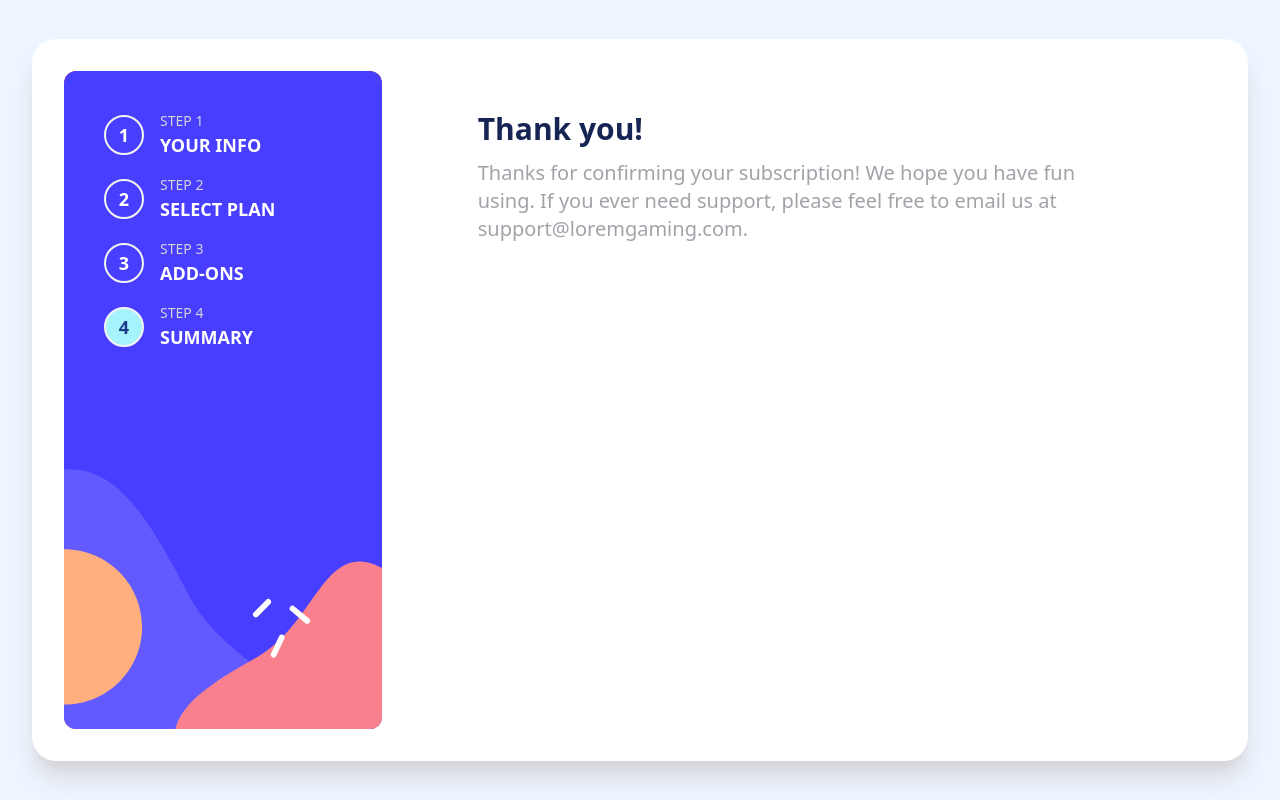
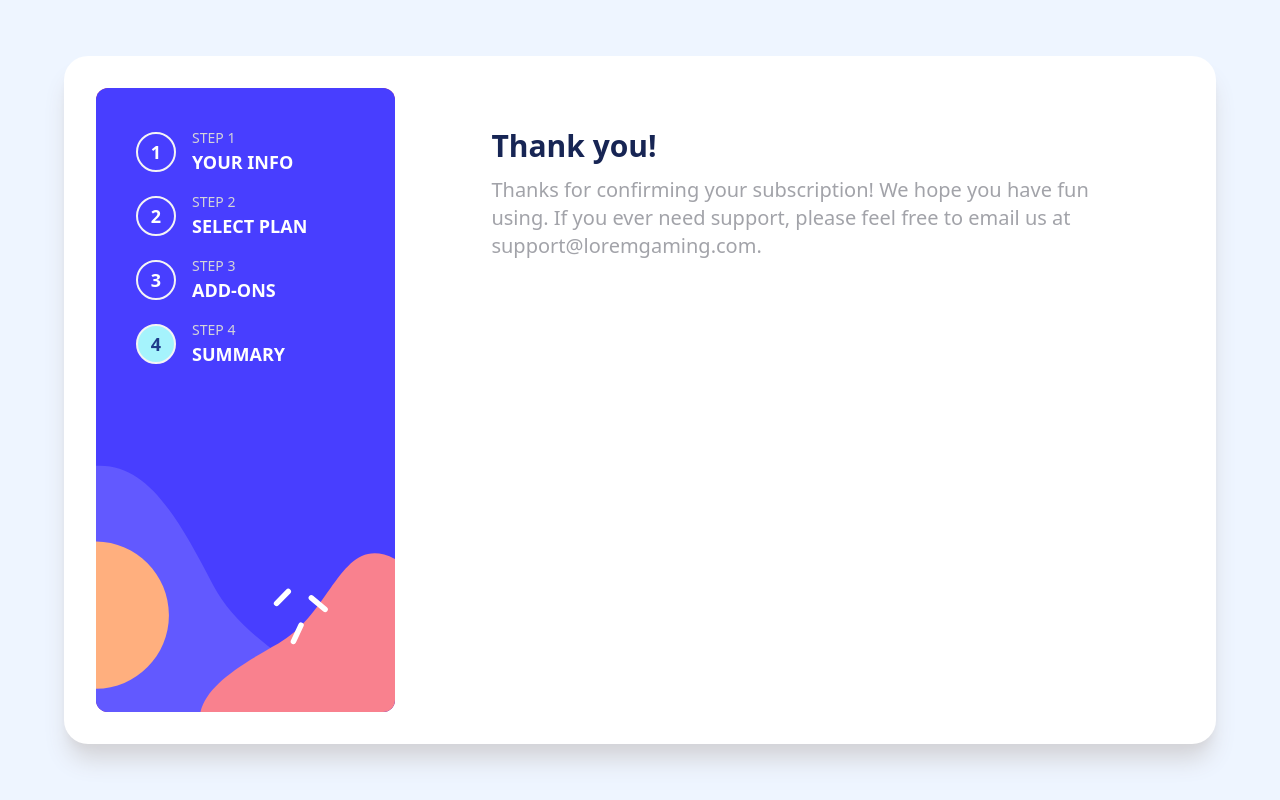
Before and after one commit to VicenteJ20/multi-step-form, a React (Vite) app: page /summary in a window 1280 px wide. Built offline with nearby package versions, Linux system fonts and the light colour scheme.

Commit message:
fix/se corrigen errores de tamaño de layout desktop

```diff
--- a/src/components/ButtonsFooter.tsx
+++ b/src/components/ButtonsFooter.tsx
@@ -21,8 +21,9 @@ const Buttons = () => {
     navigate(urlPath)
     dispatch(setActiveStep(currentStep.value + 1))
   }
+
   return (
-    <section className={`flex flex-row gap-4 ${currentStep.value === 1 ? 'justify-end' : 'justify-between'} text-md`}>
+    <section className={`flex-row gap-4 ${currentStep.value === 1 ? 'justify-end flex' : 'justify-between flex'} text-md`}>
       {
         currentStep.value === 1 || currentStep.value === 4 ? (
           <>
--- a/src/components/Header.tsx
+++ b/src/components/Header.tsx
@@ -4,7 +4,7 @@ const Header = ({title, subtitle}: HeaderProps) => {
   return (
     <header className='flex flex-col gap-3'>
       <h1 className='text-3xl font-bold text-blue-950'>{title}</h1>
-      <p className='text-[#a2a3a9] text-xl'>{subtitle}</p>
+      <p className='text-[#a2a3a9] text-xl break-words'>{subtitle}</p>
     </header>
   );
 }
--- a/src/components/Layout.tsx
+++ b/src/components/Layout.tsx
@@ -19,7 +19,7 @@ const LayoutForm = ({ children }: LayoutProps) => {
 
   return (
     <section className='min-h-screen w-full bg-[#eef5ff] flex flex-col gap-4 justify-center p-8'>
-      <div className='bg-white min-h-[43rem] min-w-[60rem] max-w-8xl p-8 mx-auto shadow-xl shadow-zinc-300 rounded-3xl grid grid-cols-7 gap-4 relative'>
+      <div className='bg-white min-h-[43rem] max-w-[72rem] p-8 mx-auto shadow-xl shadow-zinc-300 rounded-3xl grid grid-cols-7 gap-4 relative'>
         <SideBar />
         <div className='col-span-5 px-20 py-10 flex flex-col gap-4 justify-between'>
           {children}
```
